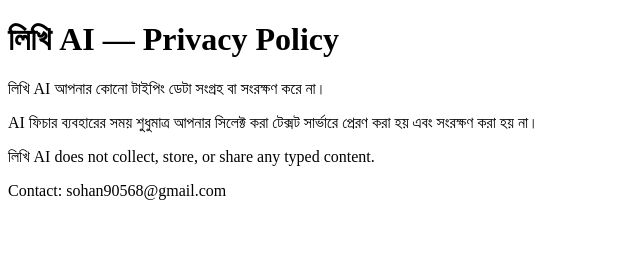
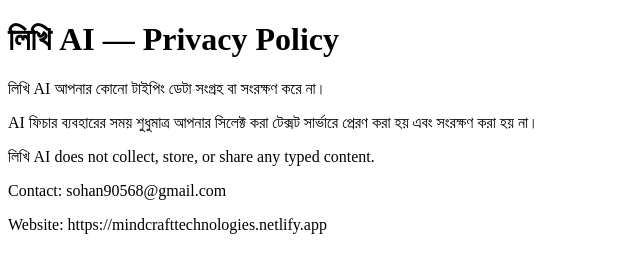
Before and after one commit to sohan90568/likhi-ai-privacy, a plain HTML site: page index.html in a window 1280 px wide. Shown: the whole page, without its empty margins (0-640 px from the left). Drawn offline with Linux system fonts and the light colour scheme.

Commit message:
Update index.html

```diff
--- a/index.html
+++ b/index.html
@@ -8,5 +8,6 @@
  সার্ভারে প্রেরণ করা হয় এবং সংরক্ষণ করা হয় না।</p>
 <p>লিখি AI does not collect, store, or share any typed content.</p>
 <p>Contact: sohan90568@gmail.com</p>
+ <p>Website: https://mindcrafttechnologies.netlify.app </p>
 </body>
 </html>
```
